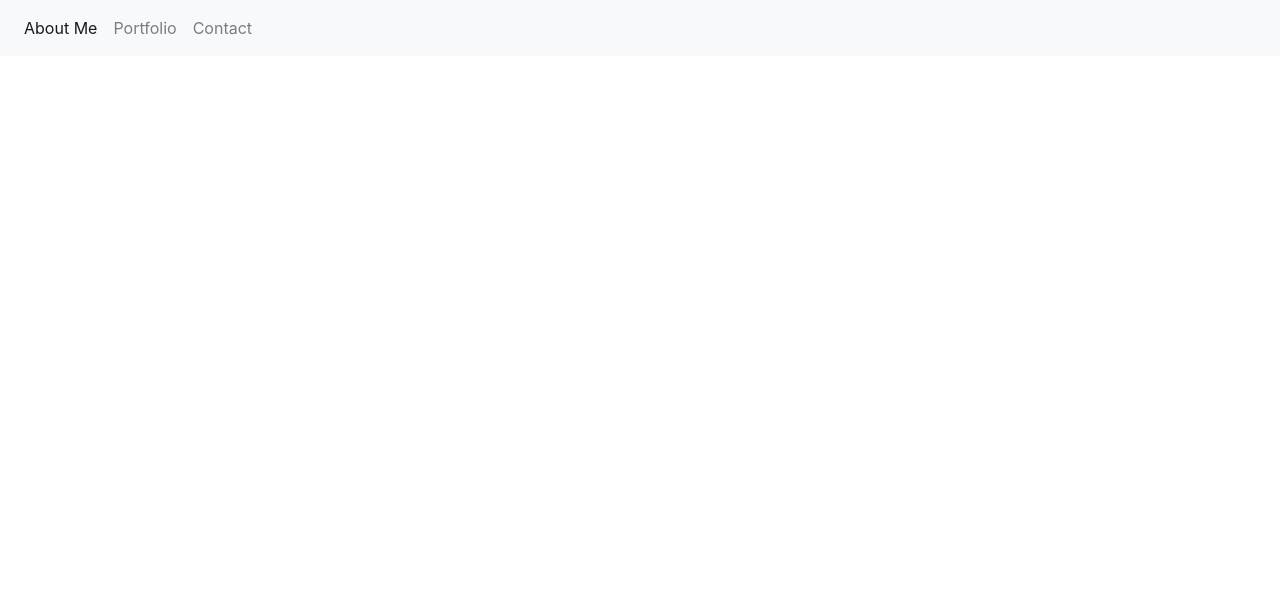
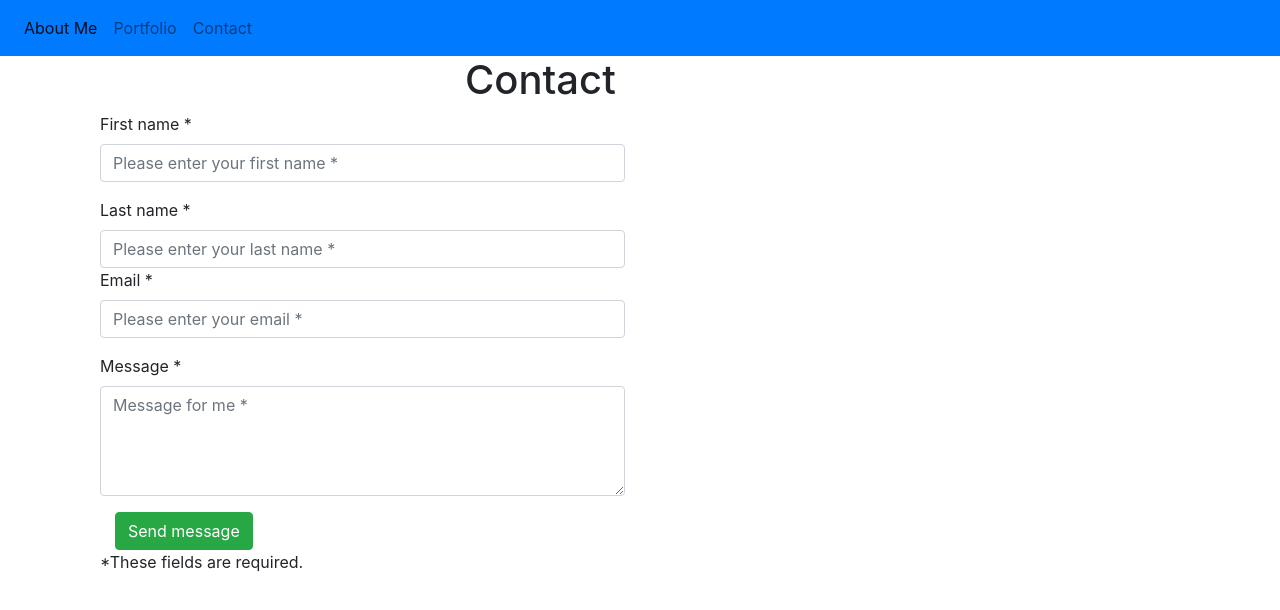
Before and after one commit to nbhatt16/nbhatt16.github.io-boot, a plain HTML site: page contact.html in a window 1280 px wide. Drawn offline with nearby package versions, Linux system fonts and the light colour scheme.

Commit message:
contact update

```diff
--- a/contact.html
+++ b/contact.html
@@ -7,7 +7,7 @@
     <link rel="stylesheet" href="https://stackpath.bootstrapcdn.com/bootstrap/4.3.1/css/bootstrap.min.css" integrity="sha384-ggOyR0iXCbMQv3Xipma34MD+dH/1fQ784/j6cY/iJTQUOhcWr7x9JvoRxT2MZw1T" crossorigin="anonymous">
 
     <title>Document</title>
-    <nav class="navbar navbar-expand-lg navbar-light bg-light">
+    <nav class="navbar navbar-expand-lg navbar-light bg-primary">
         <div class="collapse navbar-collapse" id="navbarNavAltMarkup">
           <div class="navbar-nav">
             <a class="nav-item nav-link active" href="index.html">About Me <span class="sr-only">(current)</span></a>
@@ -17,7 +17,62 @@
         </div>
       </nav>
 </head>
+<div class="container">
+        <div class ="row">
+            <div class="col-md-4">
+            </div>
+            <div class="col-md-4"> <h1>Contact</h1>
+            </div>
+            <div class="col-md-4"></div>
 <body>
+    <div class="container">
+        <form id="contact-form" method="post" action="contact.php" role="form">
+
+                <div class="messages"></div>
+
+                <div class="controls">
+
+
+                         <div class="col-6">
+                             <div class="form-group">
+                                        <label for="form_name">First name *</label>
+                                        <input id="form_name" type="text" name="name" class="form-control" placeholder="Please enter your first name *" required="required" data-error="Firstname is required.">
+                                        <div class="help-block with-errors"></div>
+                                    </div>
+                                    <div class="form-group">
+                                        <label for="form_name"> Last name *</label>
+                                        <input id="form_name" type="last" name="last" class="form-control" placeholder="Please enter your last name *" required="required" data-error="Valid email is required.">
+                                        <div class="help-block with-errors"></div>
+                                        <div class="form-group">
+                                            <label for="form_email">Email *</label>
+                                            <input id="form_email" type="email" name="email" class="form-control" placeholder="Please enter your email *" required="required" data-error="Valid email is required.">
+                                            <div class="help-block with-errors"></div>
+                                        </div>
+                                    </div>
+                        </div>
+
+                        <div class="col-md-6">
+                            <div class="form-group">
+                                <label for="form_message">Message *</label>
+                                <textarea id="form_message" name="message" class="form-control" placeholder="Message for me *" rows="4" required="required" data-error="Please, leave us a message."></textarea>
+                                <div class="help-block with-errors"></div>
+                            </div>
+                        </div>
+                        <div class="col-md-6">
+                        <div class="col-md-6">
+                            <input type="submit" class="btn btn-success btn-send" value="Send message">
+                        </div>
+                    </div>
+                    </div>
+
+                        <div class="col-md-6">
+                            <p> *These fields are required. </p>
+                        </div>
+                    </div>
+                </div>
+
+            </form>
+        </div>
 
 </body>
 </html>
```
Also changed, not shown: index.html (+8 -8 lines), portfolio.html (+34 -2 lines).
